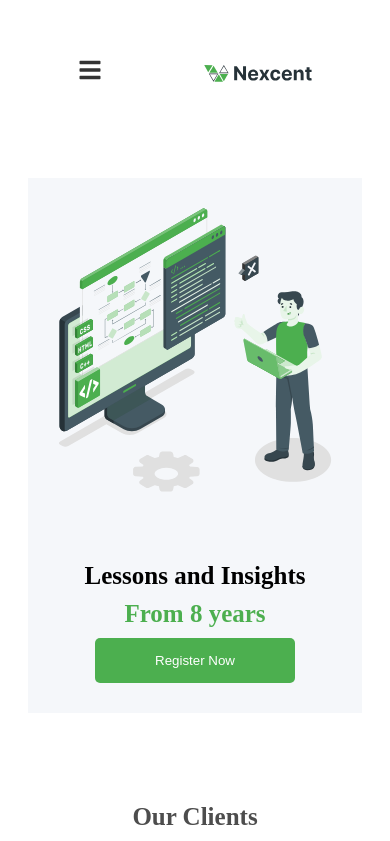
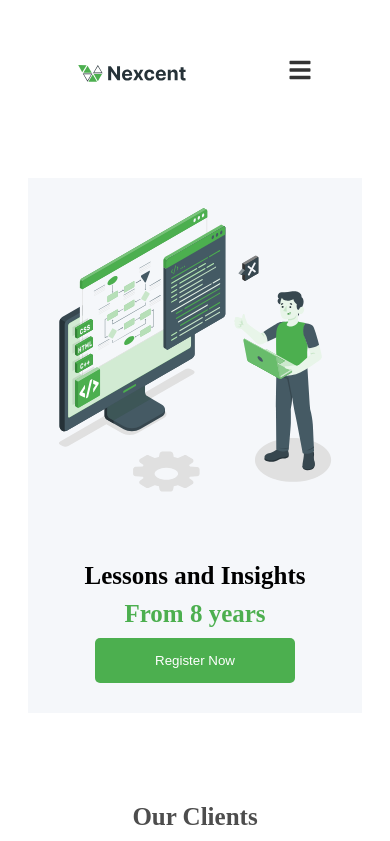
Before and after one commit to Abderlahman-Omar/react-landing-page, a React (Vite) app: page / in a window 390 px wide. Shown: the top 841 px of the page. Built offline with nearby package versions, Linux system fonts and the light colour scheme.

Commit message:
fixing navbar responsive bug

```diff
--- a/src/components/Navbar/Navbar.css
+++ b/src/components/Navbar/Navbar.css
@@ -60,4 +60,11 @@ button{
     width: 80%;
     margin: 0 auto;
   }
+  .navbar-container{
+    display: flex;
+    flex-direction: row-reverse;
+    justify-content: space-between;
+    align-items: center;
+    padding: 50px;
+  }
 }
```
